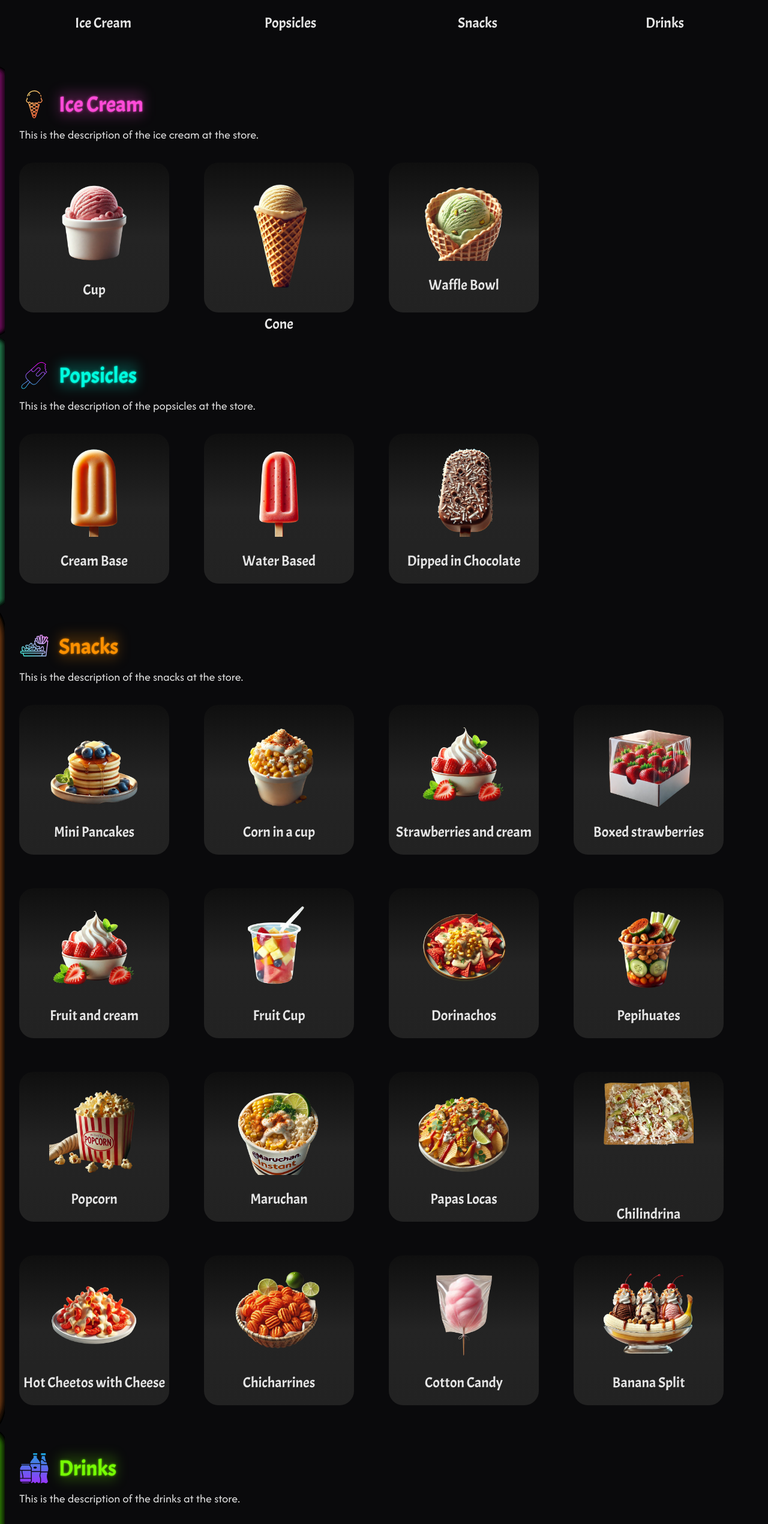
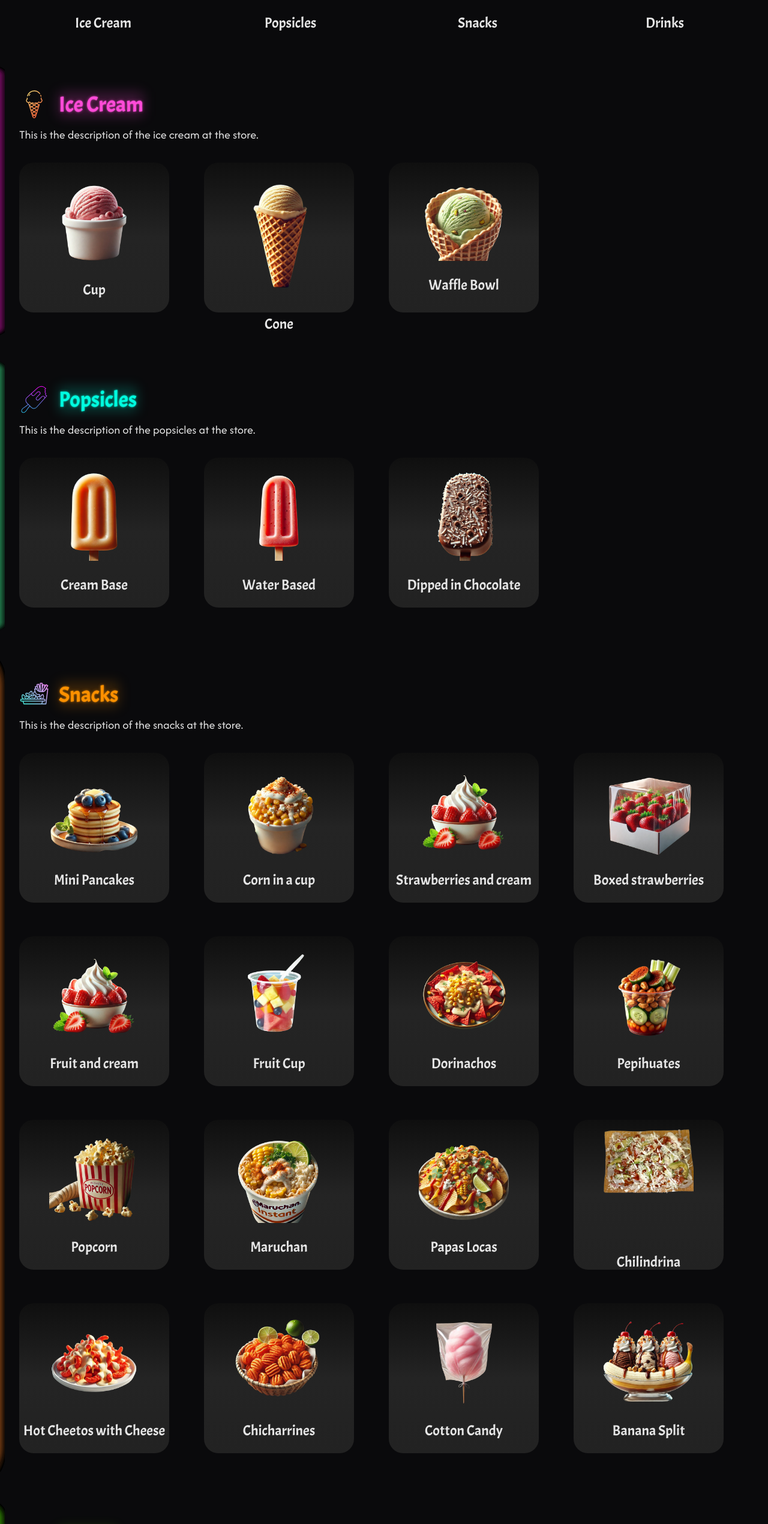
Before and after one commit to missatrox44/paleteria-and-snacks, a Next.js app: page / in a window 1280 px wide. Shown: the part 856-3397 px from the top of the page at 60% size. Built offline with nearby package versions, Linux system fonts and the light colour scheme.

Commit message:
food category pb-10

```diff
--- a/src/app/page.tsx
+++ b/src/app/page.tsx
@@ -7,6 +7,7 @@ export default function Home() {
       <Hero />
       <MenuIcons />
       {/* IceCream */}
+      <div className="pb-10">
         <FoodCategory
           id="ice-cream"
           neonBar="/neon-bars/pink-neon-vertical2.svg"
@@ -16,7 +17,8 @@ export default function Home() {
           foodItems={iceCreamData}
           classes="text-neon-pink pink-neon-glow"
         />
-      {/* Pocpsicles */}
+      </div>
+      <div className="pb-10">
         <FoodCategory
           id="popsicles"
           neonBar="/neon-bars/turquoise-neon-vertical2.svg"
@@ -26,7 +28,8 @@ export default function Home() {
           foodItems={popsiclesData}
           classes="text-neon-turquoise turquoise-neon-glow"
         />
-      {/* Snacks */}
+      </div>
+      <div className="pb-10">
         <FoodCategory
           id="snacks"
           neonBar="/neon-bars/orange-neon-vertical2.svg"
@@ -36,7 +39,8 @@ export default function Home() {
           foodItems={snacksData}
           classes="text-neon-orange orange-neon-glow"
         />
-      {/* Drinks */}
+      </div>
+      <div className="pb-10">
         <FoodCategory
           id="drinks"
           neonBar="/neon-bars/green-neon-vertical2.svg"
@@ -46,6 +50,7 @@ export default function Home() {
           foodItems={drinksData}
           classes="text-neon-green green-neon-glow"
         />
+      </div>
 
 
       <div className="wrapper py-4 md:py-8">
```
Lines whose indentation alone changed are shown as unchanged.
